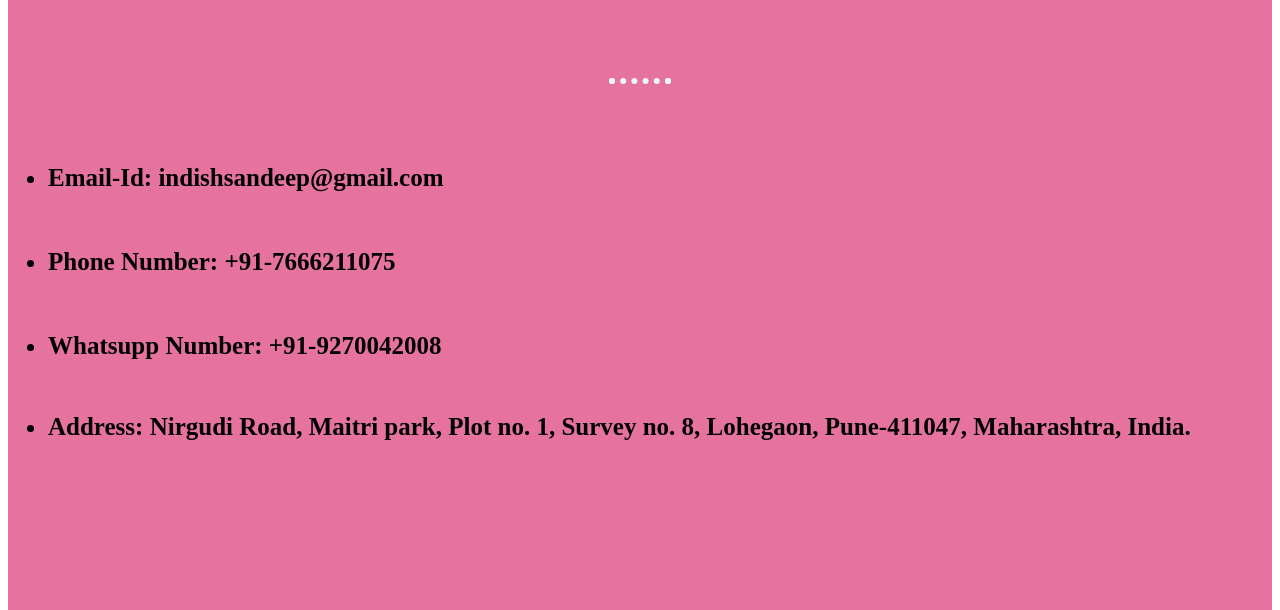
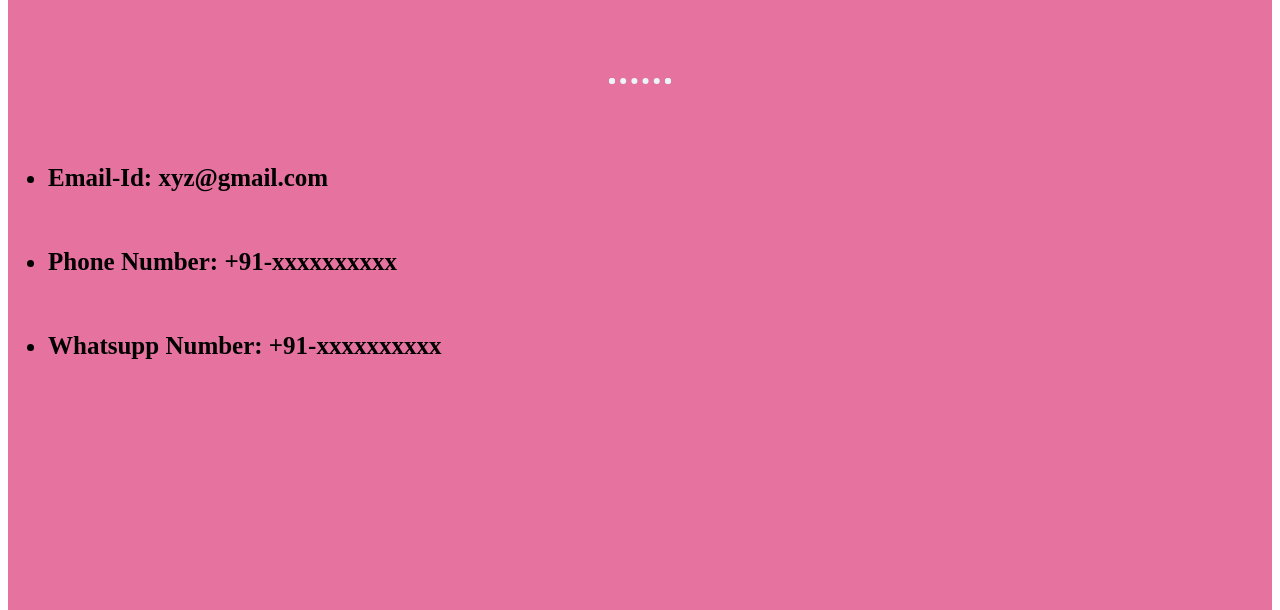
Before and after one commit to DevelopingGod/kalpshri_foods, a plain HTML site: page CONTACTUS.html in a window 1280 px wide. Shown: the part 190-800 px from the top of the page. Drawn offline with Linux system fonts and the light colour scheme; a web font is replaced by a local one.

Commit message:
Update CONTACTUS.html

```diff
--- a/CONTACTUS.html
+++ b/CONTACTUS.html
@@ -14,11 +14,10 @@
       <hr class="line">
       <ul>
         <h3 class="ways">
-        <li>Email-Id: indishsandeep@gmail.com</li> <br><br>
-        <li>Phone Number: +91-7666211075</li> <br><br>
-        <li>Whatsupp Number: +91-9270042008</li> <br>
-        <li><p>Address: Nirgudi Road, Maitri park, Plot no. 1, Survey no. 8,
-        Lohegaon, Pune-411047, Maharashtra, India.</p></li>
+        <li>Email-Id: xyz@gmail.com</li> <br><br>
+        <li>Phone Number: +91-xxxxxxxxxx</li> <br><br>
+        <li>Whatsupp Number: +91-xxxxxxxxxx</li> <br>
+
         </h3>
       </ul>
     </div>
```
